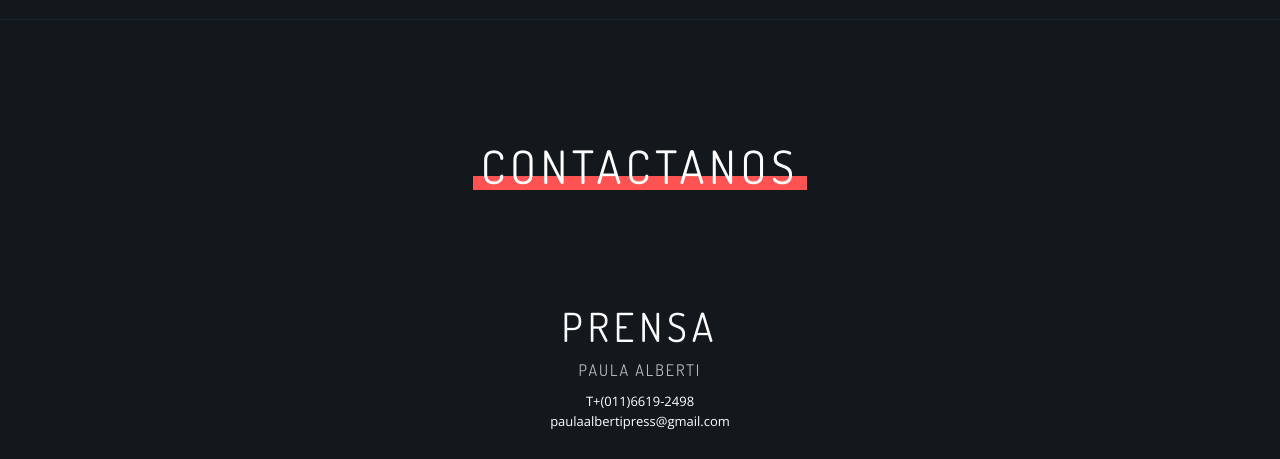
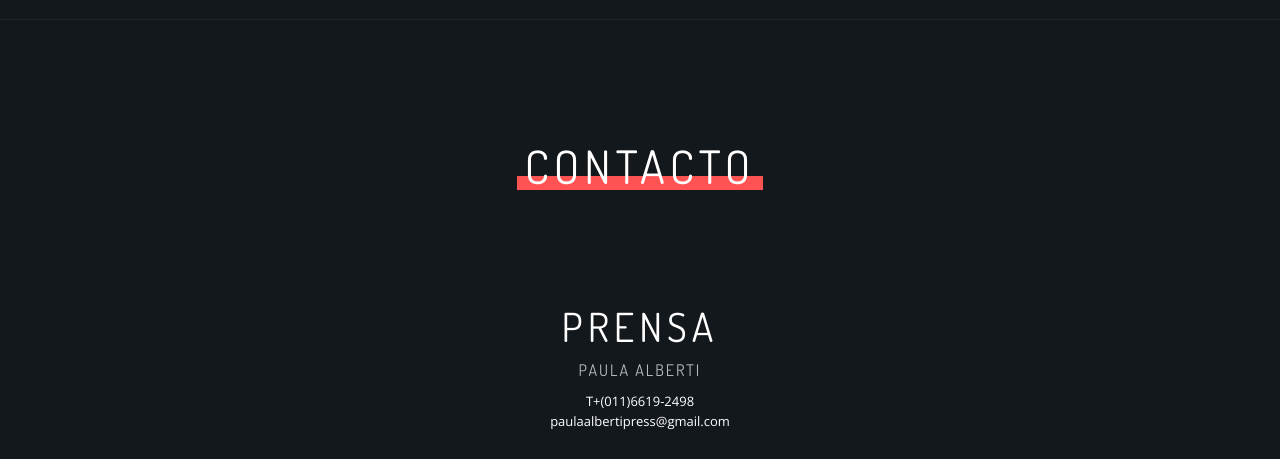
Before and after one commit to juliolzok/madrebombaok, a plain HTML site: page docs/index.html in a window 1280 px wide. Shown: the part 3600-4059 px from the top of the page. Drawn offline with nearby package versions, Linux system fonts and the light colour scheme; a script that the page names is missing.

Commit message:
fix with contact section 🤦‍♂️

```diff
--- a/docs/index.html
+++ b/docs/index.html
@@ -328,7 +328,7 @@
                   <div class="col-12 col-md-10 col-lg-9">
                      <div class="block-content  gap-one-bottom-md text-center">
                         <div class="block-title ">
-                           <h1 class="uppercase">Contactanos</h1>
+                           <h1 class="uppercase">Contacto</h1>
                         </div>
                      </div>
                   </div>
```
Also changed, not shown: index.html (+1 -1 lines).
